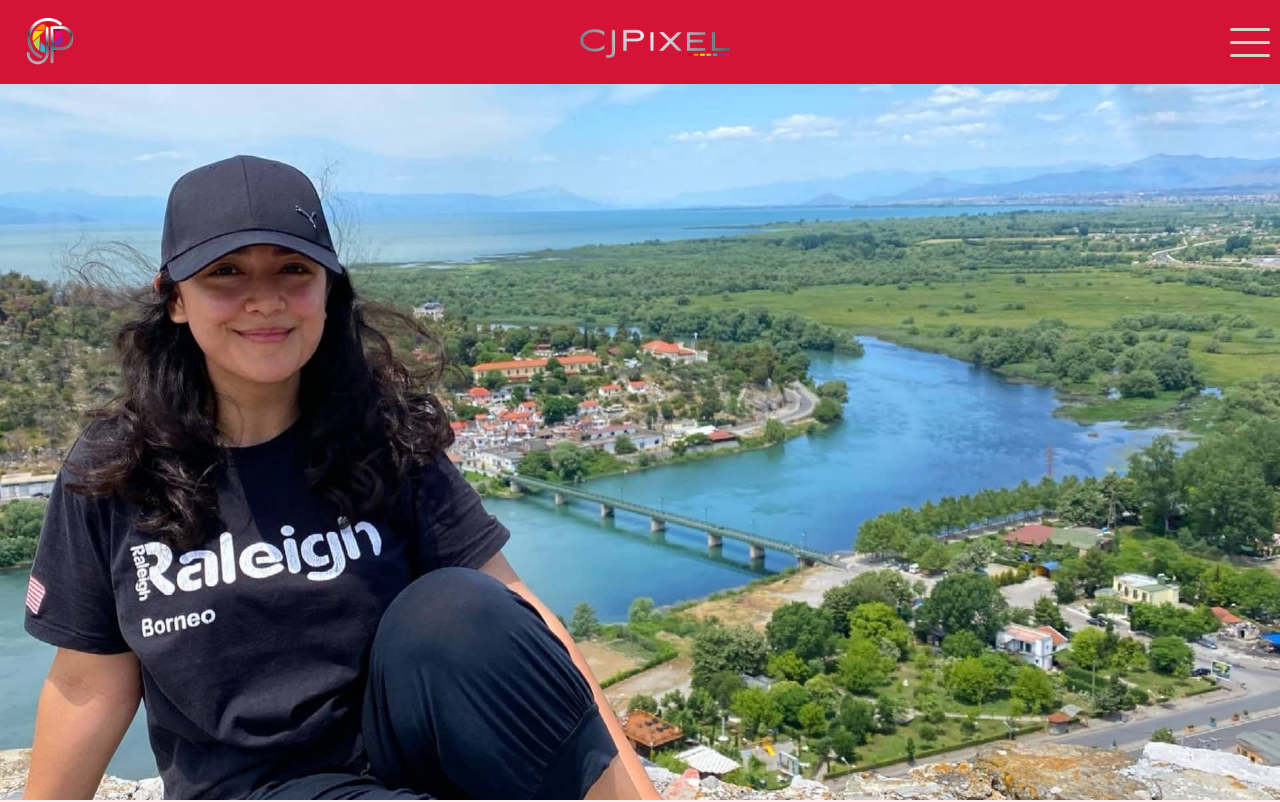
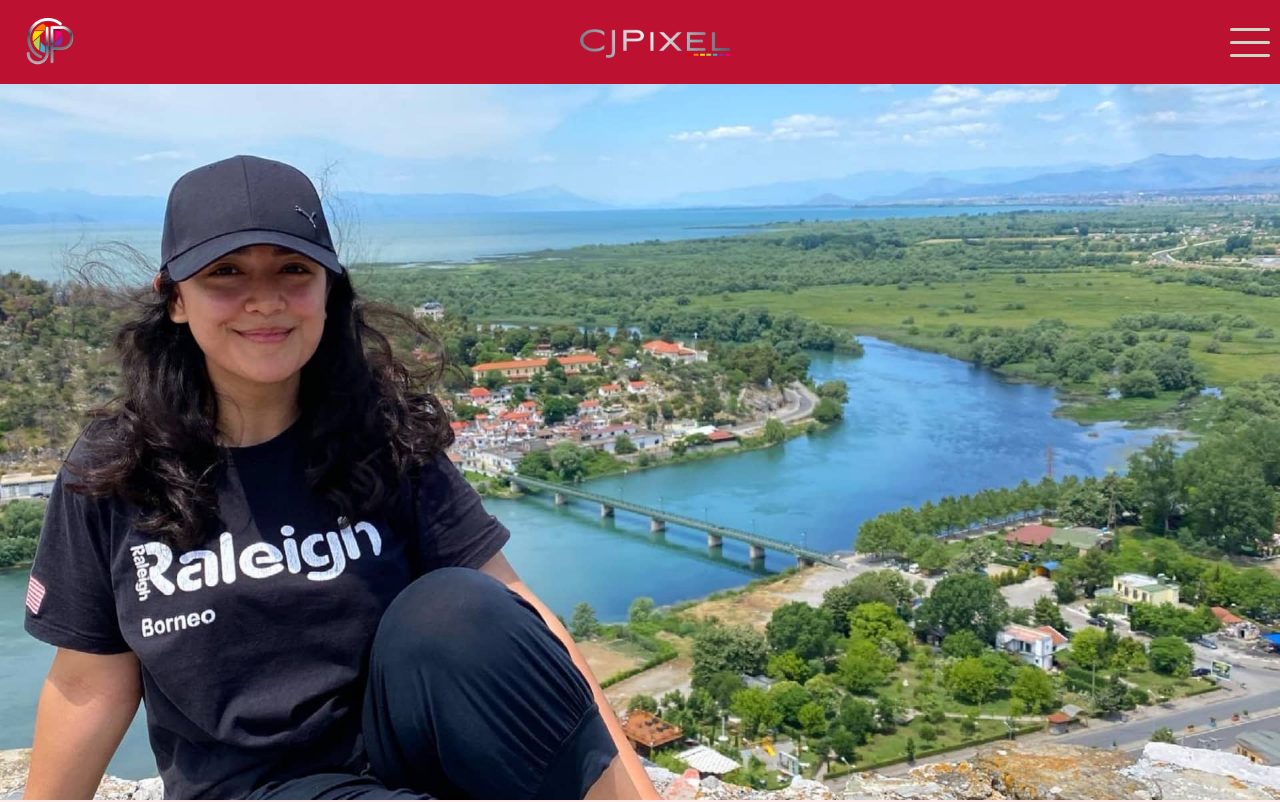
Before and after one commit to pantercp/mariam-portfolio, a plain HTML site: page index.html in a window 1280 px wide. Shown: the top 802 px of the page. Drawn offline with Linux system fonts and the light colour scheme.

Commit message:
color change

```diff
--- a/style.css
+++ b/style.css
@@ -12,7 +12,7 @@ body{
     background-color: var(--background-color);
     --background-color: #feeeee;
     --text-color: #000;
-    --accent-color: #d41437;
+    --accent-color: #bd1131;
     --accent-text-color: #CCD7C5;
 }
 
```
